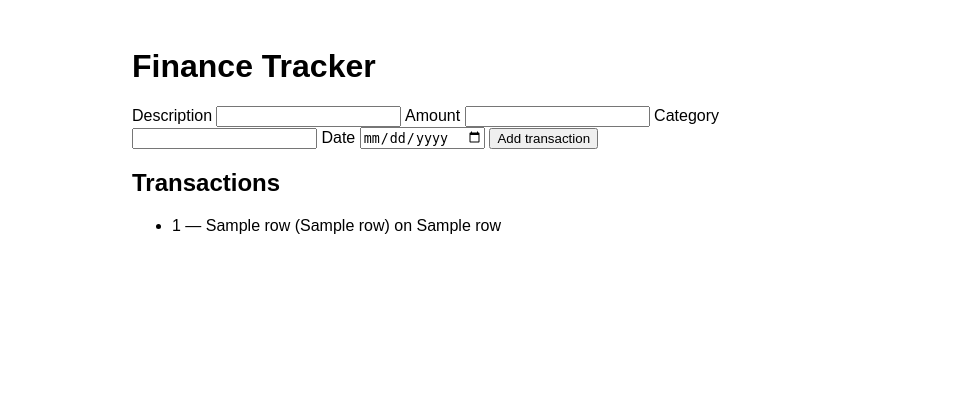
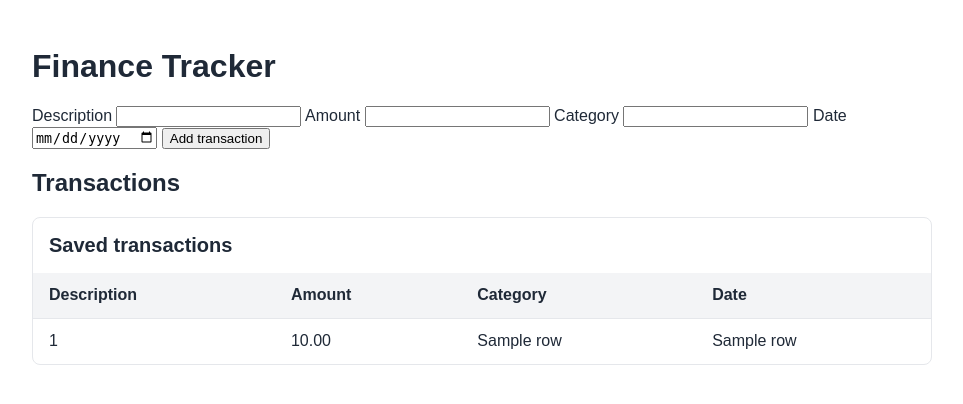
Before and after one commit to sn2368/finance-tracker, a Flask app: template templates/index.html in a window 1280 px wide. Shown: the top 404 px of the page, without its empty margins (158-1121 px from the left). Run offline with Flask 3, Linux system fonts and the light colour scheme; the template is opened without the code that fills it: most values are stand-ins (such as "Sample title", 1, 10 or a date in 2020).

Commit message:
added styling

```diff
--- a/static/style.css
+++ b/static/style.css
@@ -1,6 +1,45 @@
 body {
-  max-width: 700px;
+  max-width: 900px;
   margin: 3rem auto;
   padding: 0 1rem;
   font-family: sans-serif;
+  color: #1f2937;
 }
+
+.table-wrapper {
+  overflow-x: auto;
+  margin-top: 1rem;
+  border: 1px solid #e5e7eb;
+  border-radius: 8px;
+}
+
+table {
+  width: 100%;
+  border-collapse: collapse;
+  text-align: left;
+}
+
+caption {
+  padding: 1rem;
+  font-size: 1.25rem;
+  font-weight: bold;
+  text-align: left;
+}
+
+th,
+td {
+  padding: 0.85rem 1rem;
+  border-bottom: 1px solid #e5e7eb;
+}
+
+th {
+  background: #f3f4f6;
+}
+
+tbody tr:last-child td {
+  border-bottom: 0;
+}
+
+tbody tr:hover {
+  background: #f9fafb;
+}
--- a/templates/index.html
+++ b/templates/index.html
@@ -37,17 +37,33 @@
 
 <h2>Transactions</h2>
 
-{% if transactions %}
-  <ul>
-    {% for row in transactions %}
-      <li>
-        {{ row[0] }} — {{ row[1] }} ({{ row[2] }}) on {{ row[3] }}
-      </li>
-    {% endfor %}
-  </ul>
-{% else %}
-  <p>No transactions yet.</p>
-{% endif %}
+<div class="table-wrapper">
+  <table>
+    <caption>Saved transactions</caption>
+    <thead>
+      <tr>
+        <th>Description</th>
+        <th>Amount</th>
+        <th>Category</th>
+        <th>Date</th>
+      </tr>
+    </thead>
+    <tbody>
+      {% for row in transactions %}
+        <tr>
+          <td>{{ row[0] }}</td>
+          <td>{{ "%.2f"|format(row[1]) }}</td>
+          <td>{{ row[2] }}</td>
+          <td>{{ row[3] }}</td>
+        </tr>
+      {% else %}
+        <tr>
+          <td colspan="4">No transactions yet.</td>
+        </tr>
+      {% endfor %}
+    </tbody>
+  </table>
+</div>
 
 </body>
 </html>
```
